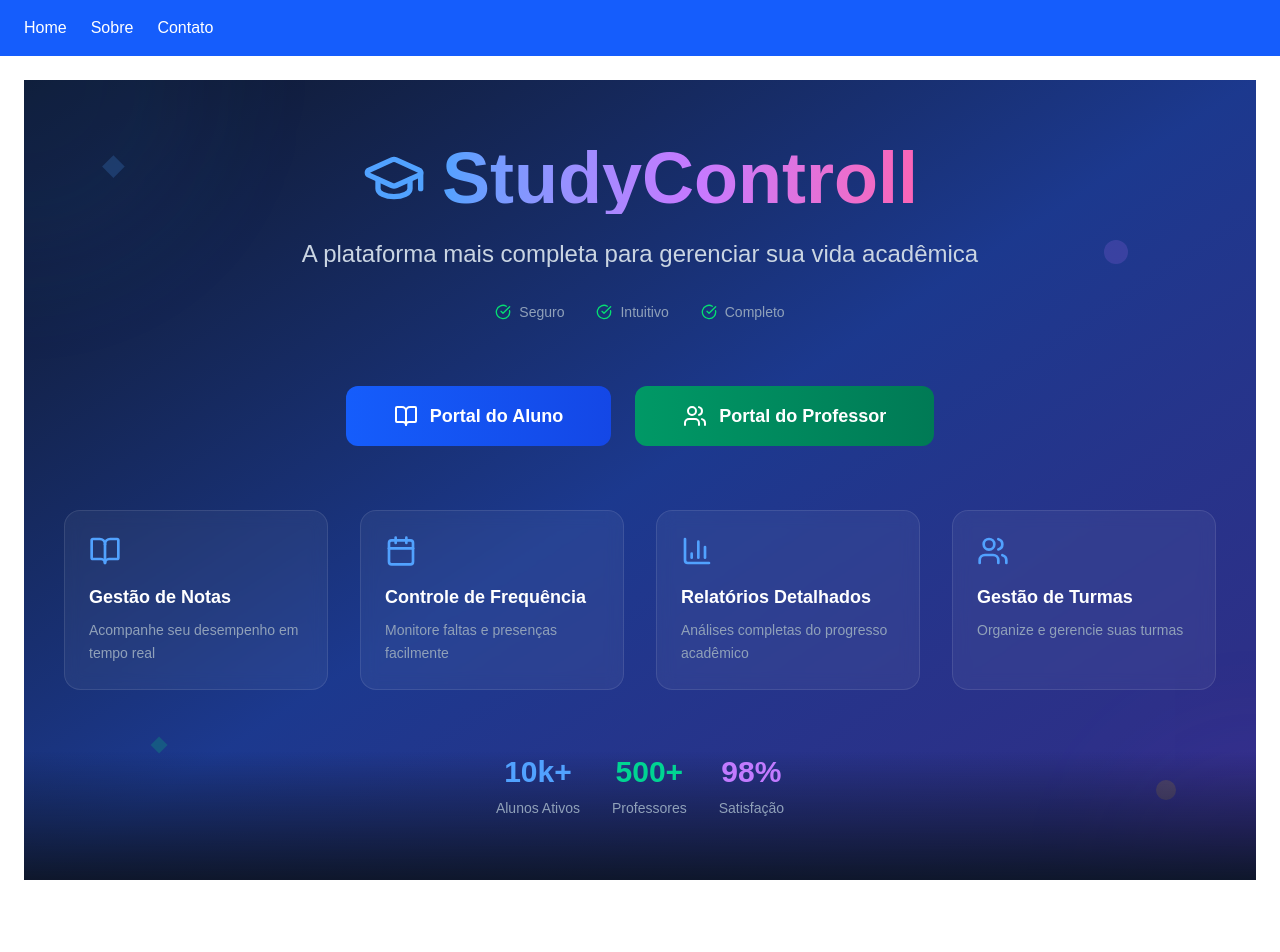
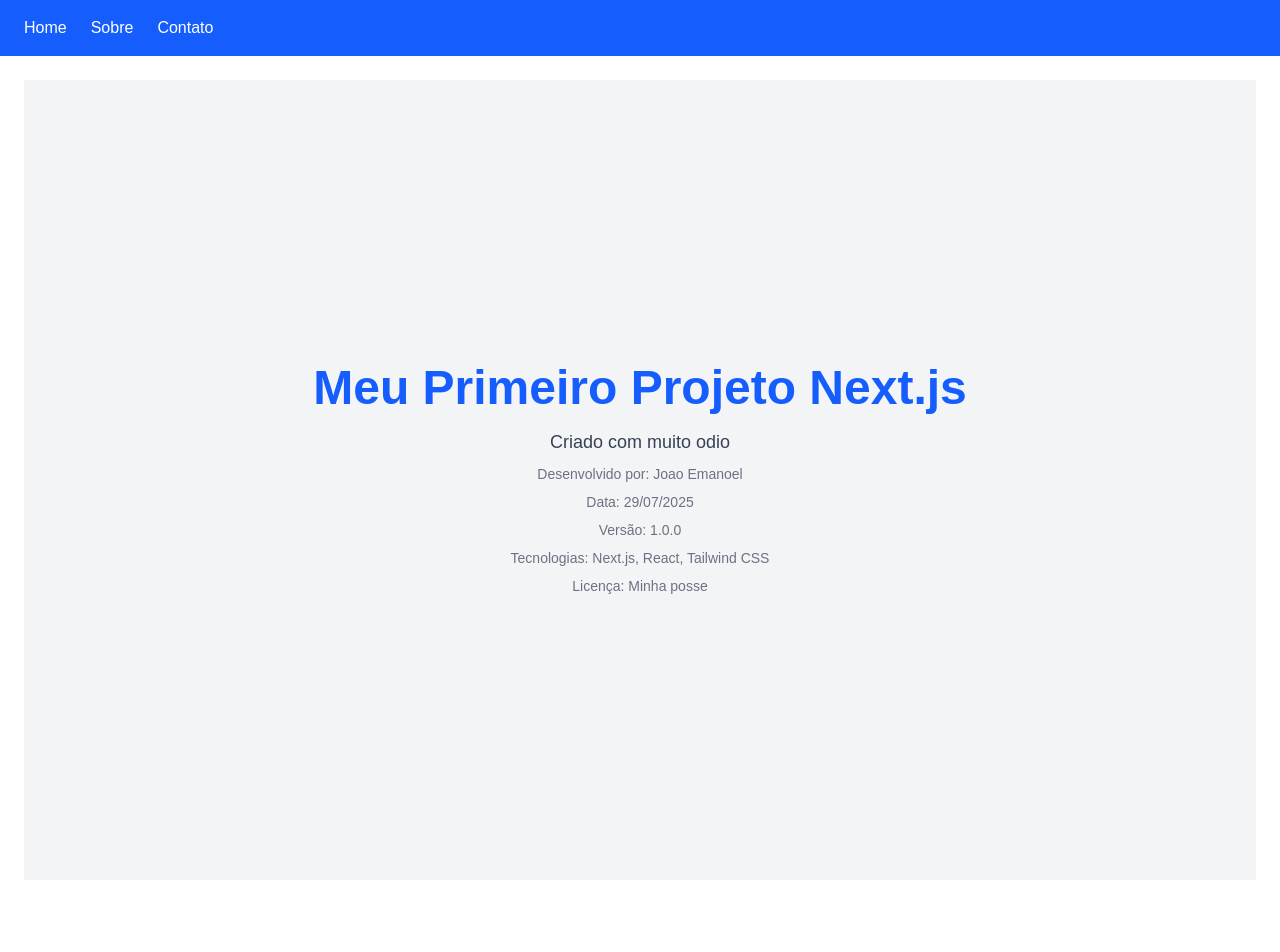
Before and after one commit to JoaoEmanoel2005/Gerenciamento, a Next.js app in the folder gerenciamento-instituicao/: page / in a window 1280 px wide. Shown: the top 952 px of the page. Built offline with nearby package versions, Linux system fonts and the light colour scheme.

Commit message:
modificações na page.tsx

```diff
--- a/gerenciamento-instituicao/src/app/page.tsx
+++ b/gerenciamento-instituicao/src/app/page.tsx
@@ -1,162 +1,13 @@
-'use client';
-
-import { useState, useEffect } from 'react';
-import { BookOpen, Users, BarChart3, Calendar, CheckCircle, GraduationCap } from 'lucide-react';
-
 export default function Home() {
-  const [mousePosition, setMousePosition] = useState({ x: 0, y: 0 });
-  const [isLoaded, setIsLoaded] = useState(false);
-
-  useEffect(() => {
-    setIsLoaded(true);
-
-    const handleMouseMove = (e: MouseEvent) => {
-      setMousePosition({ x: e.clientX, y: e.clientY });
-    };
-
-    window.addEventListener('mousemove', handleMouseMove);
-    return () => window.removeEventListener('mousemove', handleMouseMove);
-  }, []);
-
-  const features = [
-    {
-      icon: <BookOpen className="w-8 h-8" />,
-      title: "Gestão de Notas",
-      description: "Acompanhe seu desempenho em tempo real"
-    },
-    {
-      icon: <Calendar className="w-8 h-8" />,
-      title: "Controle de Frequência",
-      description: "Monitore faltas e presenças facilmente"
-    },
-    {
-      icon: <BarChart3 className="w-8 h-8" />,
-      title: "Relatórios Detalhados",
-      description: "Análises completas do progresso acadêmico"
-    },
-    {
-      icon: <Users className="w-8 h-8" />,
-      title: "Gestão de Turmas",
-      description: "Organize e gerencie suas turmas"
-    }
-  ];
-
   return (
-    <main className="min-h-screen relative overflow-hidden bg-gradient-to-br from-slate-900 via-blue-900 to-indigo-900">
-      {/* Background animated elements */}
-      <div className="absolute inset-0 overflow-hidden">
-        <div
-          className="absolute w-96 h-96 bg-blue-500/10 rounded-full blur-3xl animate-pulse"
-          style={{
-            left: mousePosition.x * 0.02 + 'px',
-            top: mousePosition.y * 0.02 + 'px',
-            transform: 'translate(-50%, -50%)'
-          }}
-        />
-        <div
-          className="absolute w-72 h-72 bg-purple-500/10 rounded-full blur-3xl animate-pulse delay-700"
-          style={{
-            right: mousePosition.x * 0.01 + 'px',
-            bottom: mousePosition.y * 0.01 + 'px',
-            transform: 'translate(50%, 50%)'
-          }}
-        />
-      </div>
-
-      {/* Floating geometric shapes */}
-      <div className="absolute top-20 left-20 w-4 h-4 bg-blue-400/20 rotate-45 animate-bounce delay-300" />
-      <div className="absolute top-40 right-32 w-6 h-6 bg-purple-400/20 rounded-full animate-pulse delay-500" />
-      <div className="absolute bottom-32 left-32 w-3 h-3 bg-green-400/20 rotate-45 animate-bounce delay-700" />
-      <div className="absolute bottom-20 right-20 w-5 h-5 bg-yellow-400/20 rounded-full animate-pulse delay-1000" />
-
-      <div className="relative z-10 min-h-screen flex flex-col items-center justify-center px-6 py-12">
-        {/* Hero Section */}
-        <div className={`text-center mb-16 transition-all duration-1000 ${isLoaded ? 'opacity-100 translate-y-0' : 'opacity-0 translate-y-10'}`}>
-          <div className="flex items-center justify-center mb-6">
-            <GraduationCap className="w-16 h-16 text-blue-400 mr-4" />
-            <h1 className="text-6xl md:text-7xl font-black text-transparent bg-clip-text bg-gradient-to-r from-blue-400 via-purple-400 to-pink-400">
-              StudyControll
-            </h1>
-          </div>
-
-          <p className="text-xl md:text-2xl text-slate-300 mb-8 max-w-3xl mx-auto font-light">
-            A plataforma mais completa para gerenciar sua vida acadêmica
-          </p>
-
-          <div className="flex items-center justify-center gap-8 text-slate-400 text-sm">
-            <div className="flex items-center gap-2">
-              <CheckCircle className="w-4 h-4 text-green-400" />
-              <span>Seguro</span>
-            </div>
-            <div className="flex items-center gap-2">
-              <CheckCircle className="w-4 h-4 text-green-400" />
-              <span>Intuitivo</span>
-            </div>
-            <div className="flex items-center gap-2">
-              <CheckCircle className="w-4 h-4 text-green-400" />
-              <span>Completo</span>
-            </div>
-          </div>
-        </div>
-
-        {/* Login Buttons */}
-        <div className={`flex flex-col sm:flex-row gap-6 mb-16 transition-all duration-1000 delay-300 ${isLoaded ? 'opacity-100 translate-y-0' : 'opacity-0 translate-y-10'}`}>
-          <button className="group relative px-12 py-4 bg-gradient-to-r from-blue-600 to-blue-700 text-white rounded-xl font-semibold text-lg overflow-hidden transition-all duration-300 hover:scale-105 hover:shadow-2xl hover:shadow-blue-500/25">
-            <div className="absolute inset-0 bg-gradient-to-r from-blue-700 to-blue-800 opacity-0 group-hover:opacity-100 transition-opacity duration-300" />
-            <div className="relative flex items-center gap-3">
-              <BookOpen className="w-6 h-6" />
-              <span>Portal do Aluno</span>
-            </div>
-          </button>
-
-          <button className="group relative px-12 py-4 bg-gradient-to-r from-emerald-600 to-emerald-700 text-white rounded-xl font-semibold text-lg overflow-hidden transition-all duration-300 hover:scale-105 hover:shadow-2xl hover:shadow-emerald-500/25">
-            <div className="absolute inset-0 bg-gradient-to-r from-emerald-700 to-emerald-800 opacity-0 group-hover:opacity-100 transition-opacity duration-300" />
-            <div className="relative flex items-center gap-3">
-              <Users className="w-6 h-6" />
-              <span>Portal do Professor</span>
-            </div>
-          </button>
-        </div>
-
-        {/* Features Grid */}
-        <div className={`grid grid-cols-1 md:grid-cols-2 lg:grid-cols-4 gap-8 max-w-6xl mx-auto transition-all duration-1000 delay-500 ${isLoaded ? 'opacity-100 translate-y-0' : 'opacity-0 translate-y-10'}`}>
-          {features.map((feature, index) => (
-            <div
-              key={index}
-              className="group p-6 bg-white/5 backdrop-blur-sm rounded-2xl border border-white/10 hover:bg-white/10 transition-all duration-300 hover:scale-105 hover:shadow-xl"
-            >
-              <div className="text-blue-400 mb-4 group-hover:text-blue-300 transition-colors duration-300">
-                {feature.icon}
-              </div>
-              <h3 className="text-white font-semibold mb-2 text-lg">
-                {feature.title}
-              </h3>
-              <p className="text-slate-400 text-sm leading-relaxed">
-                {feature.description}
-              </p>
-            </div>
-          ))}
-        </div>
-
-        {/* Stats Section */}
-        <div className={`mt-16 flex flex-col sm:flex-row gap-8 transition-all duration-1000 delay-700 ${isLoaded ? 'opacity-100 translate-y-0' : 'opacity-0 translate-y-10'}`}>
-          <div className="text-center">
-            <div className="text-3xl font-bold text-blue-400 mb-2">10k+</div>
-            <div className="text-slate-400 text-sm">Alunos Ativos</div>
-          </div>
-          <div className="text-center">
-            <div className="text-3xl font-bold text-emerald-400 mb-2">500+</div>
-            <div className="text-slate-400 text-sm">Professores</div>
-          </div>
-          <div className="text-center">
-            <div className="text-3xl font-bold text-purple-400 mb-2">98%</div>
-            <div className="text-slate-400 text-sm">Satisfação</div>
-          </div>
-        </div>
-      </div>
-
-      {/* Bottom gradient */}
-      <div className="absolute bottom-0 left-0 right-0 h-32 bg-gradient-to-t from-slate-900 to-transparent" />
+    <main className="min-h-screen flex flex-col items-center justify-center bg-gray-100 p-10">
+      <h1 className="text-5xl font-bold text-blue-600">Meu Primeiro Projeto Next.js</h1>
+      <p className="mt-4 text-lg text-gray-700">Criado com muito odio</p>
+      <p className="mt-2 text-sm text-gray-500">Desenvolvido por: Joao Emanoel</p>
+      <p className="mt-2 text-sm text-gray-500">Data: 29/07/2025</p>
+      <p className="mt-2 text-sm text-gray-500">Versão: 1.0.0</p>
+      <p className="mt-2 text-sm text-gray-500">Tecnologias: Next.js, React, Tailwind CSS</p>
+      <p className="mt-2 text-sm text-gray-500">Licença: Minha posse</p>
     </main>
   );
 }
```
